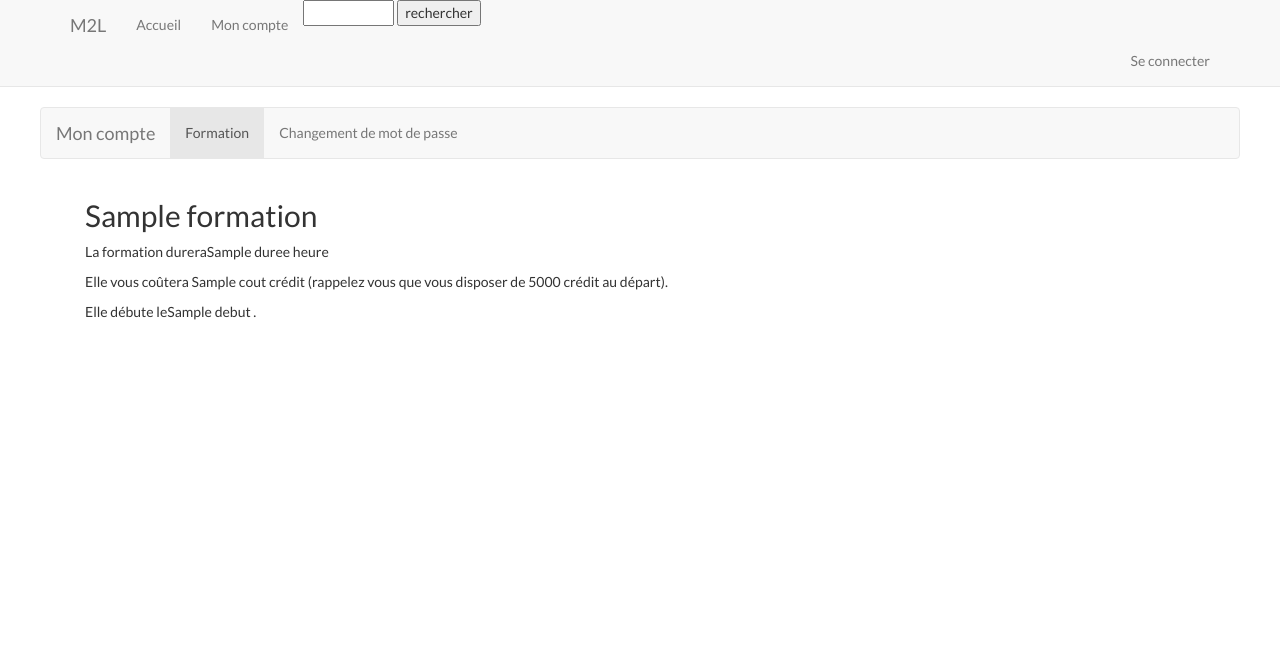
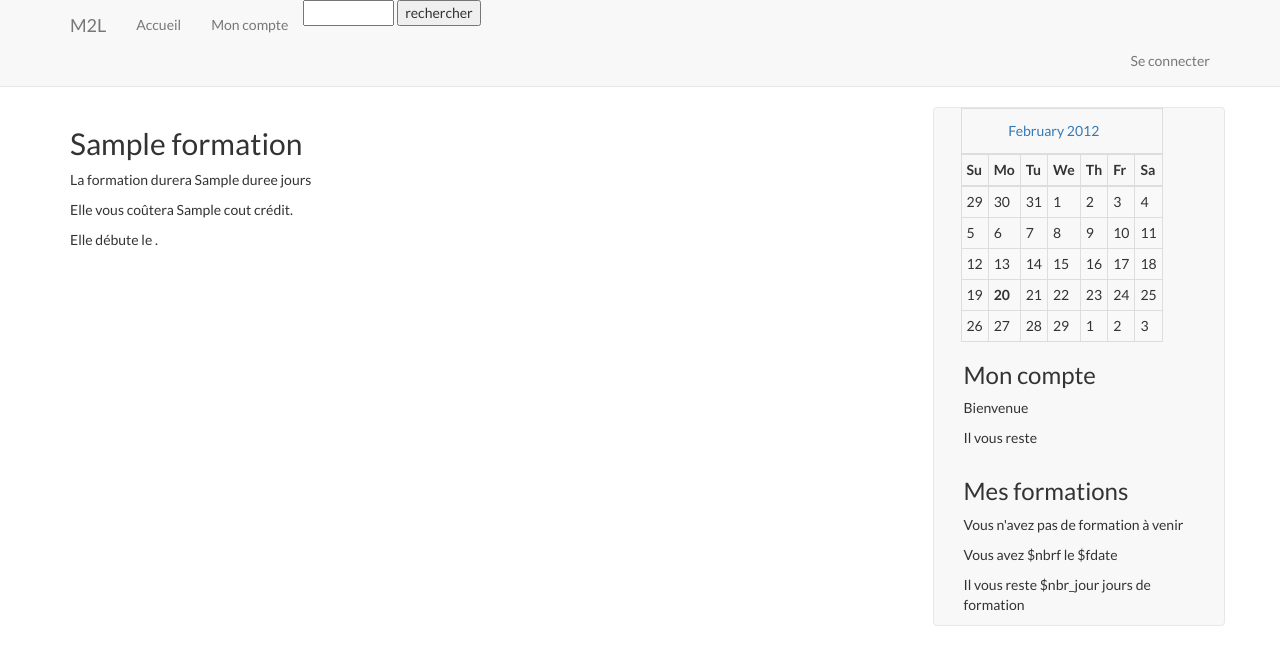
Before and after one commit to Marhz/ppem2l, a PHP site: template views/formations.php in a window 1280 px wide. Shown: the top 665 px of the page. Run offline with PHP 8.4, Linux system fonts and the light colour scheme; the template is opened without the code that fills it: most values are stand-ins (such as "Sample title", 1, 10 or a date in 2020); data that the repository does not hold is empty; a stand-in replaces the project's code that opens the database connection; some libraries are stand-ins or nearby versions.

Commit message:
view formations v2 et dautres trucs

```diff
--- /dev/null
+++ b/controllers/formations.php
@@ -0,0 +1,6 @@
+<?php
+
+
+				$formations = $bdd->query('select * from formations');
+			$formations = $formations->fetchAll();
+include_once('views/formations.php');
--- a/controllers/test.php
+++ b/controllers/test.php
@@ -1,3 +1,2 @@
 <?php
-
 	include('views/test.php');
--- a/index.php
+++ b/index.php
@@ -4,6 +4,7 @@
 use Core\Error;
 	require "models/connexion.php";
 	// dd($index);
+	setLocale(LC_TIME, 'fr_FR.utf8', 'fra');
 	define("BASE_URL",$_SERVER['REQUEST_URI']);
 	if(!isset($_GET['p']) || $_GET['p'] == "")
 	{
--- a/models/login.php
+++ b/models/login.php
@@ -14,6 +14,7 @@
 			$_SESSION['prenom']=$donnee['prenom'];
 			$_SESSION['email']=$donnee['email'];
 			$_SESSION['lvl']=$donnee['lvl'];
+			$_SESSION['credit'] = $donnee['credit'];
 			echo "Connexion réussi";
 			header('location:welcome');
 		}
--- a/views/formations.php
+++ b/views/formations.php
@@ -1,38 +1,19 @@
-<div class="row">
-	<nav class="navbar navbar-default">
-	  <div class="container-fluid">
-	    <div class="navbar-header">
-	      <a class="navbar-brand" href="#">Mon compte</a>
-	    </div>
-	    <ul class="nav navbar-nav">
-	      <li class="active"><a href="#">Formation</a></li>
-	      <li><a href="#">Changement de mot de passe</a></li>
-	    </ul>
-	  </div>
-	</nav>
-
-	<div class="container">
-		<div class="col-md-8">
+		<div class="col-lg-9">
 			<?php
 		if(!empty($formations))
 		{
 			foreach($formations as $formation)
 			{
 				echo "<h2>".$formation['titre']."</h2>";
-				echo "<p>La formation durera".$formation['duree']." heure</p>";
-				echo "<p>Elle vous coûtera ".$formation['cout']." crédit (rappelez vous que vous disposer de 5000 crédit au départ).</p>";
-				echo "<p>Elle débute le".$formation['debut']." .</p>";
+				echo "<p>La formation durera ".$formation['duree']." jours</p>";
+				echo "<p>Elle vous coûtera ".$formation['cout']." crédit.</p>";
+				echo "<p>Elle débute le ".affDate($formation['debut'])." .</p>";
 			}
 		}
 		else
 		{
-			echo "La formation que vous avez demandez n'existe pas.";
-
-		}?>
-
-		</div> <!-- Formation -->
-		<div class="col-md-4">
-
-		</div> <!-- Menu à droite -->
+			echo "La formation que vous avez demander n'existe pas.";
+		}
+		?>
 	</div>
-</div>
+    <?php include('views/plugins/sidebar.php'); ?>
--- a/views/plugins/sidebar.php
+++ b/views/plugins/sidebar.php
@@ -70,12 +70,12 @@
     </div>
         <div class="moncompte">
             <div class="col-xs-3 col-lg-12">
-                <h1>Mon compte</h1>
-                <p>Bienvenue $Username</p>
-                <p>Il vous reste $Credit</p>
+                <h3>Mon compte</h3>
+                <p>Bienvenue <?= auth('prenom').' '.auth('nom'); ?></p>
+                <p>Il vous reste <?= auth('credit'); ?></p>
             </div>
             <div class="col-xs-3 col-lg-12">
-                <h1>Mes formations</h1>
+                <h3>Mes formations</h3>
                 <p>Vous n'avez pas de formation à venir</p>
                 <p>Vous avez $nbrf le $fdate</p>
                 <p>Il vous reste $nbr_jour jours de formation</p>
--- a/views/welcome.php
+++ b/views/welcome.php
@@ -48,8 +48,6 @@
 			</table>
 		</div>
 		<?php
-		if(!isset($_SESSION['connecte']))
-        {
             include('views/plugins/sidebar.php');
-        }
+
         ?>
```
Also changed, not shown: controllers/index.php (deleted, +0 -9 lines), controllers/welcome.php (+0 -8 lines), core/Form.php (+19 -34 lines), core/helpers.php (+7 -0 lines).
